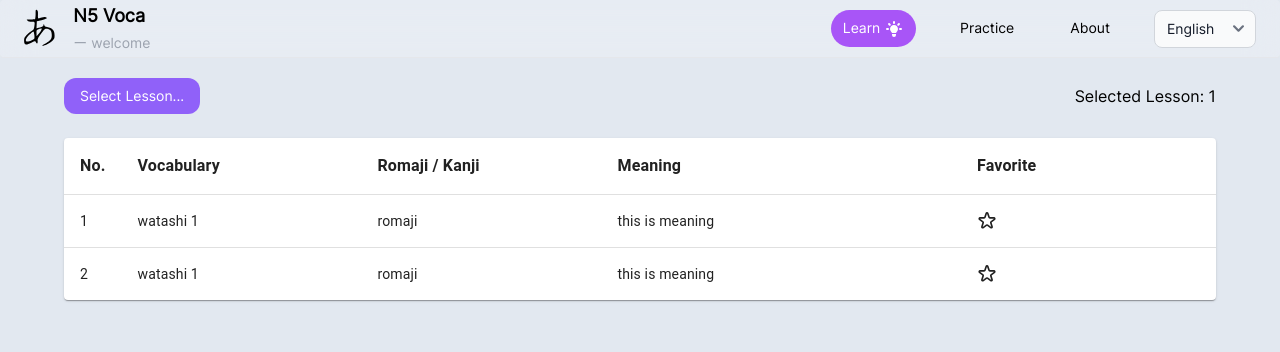
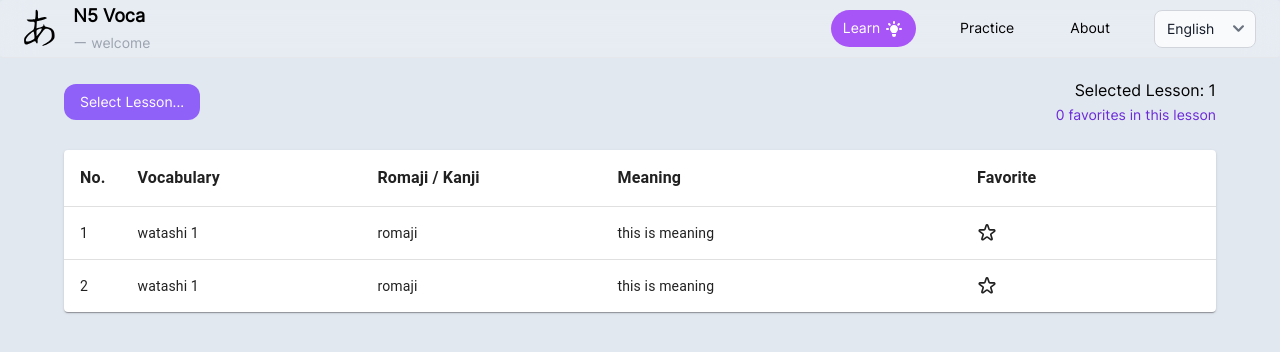
Before and after one commit to ETS-ReactNative1/react--jp-n5-voca, a React (Create React App) app: page /learn in a window 1280 px wide. Shown: the top 352 px of the page. Built offline with nearby package versions, Linux system fonts and the light colour scheme.

Commit message:
added total count for favorites

```diff
--- a/src/pages/learn.jsx
+++ b/src/pages/learn.jsx
@@ -134,7 +134,13 @@ const Learn = () => {
             type="button">
             Select Lesson...
           </button>
-          <span className="ml-3">Selected Lesson: {lesson}</span>
+
+          <div className="text-right">
+            <span className="ml-3 block">Selected Lesson: {lesson}</span>
+            <span className="text-sm text-purple-700">
+              {favoritesInSelectedLesson.length} favorites in this lesson
+            </span>
+          </div>
         </div>
 
         <TableContainer component={Paper} sx={{ mt: 3 }}>
```
